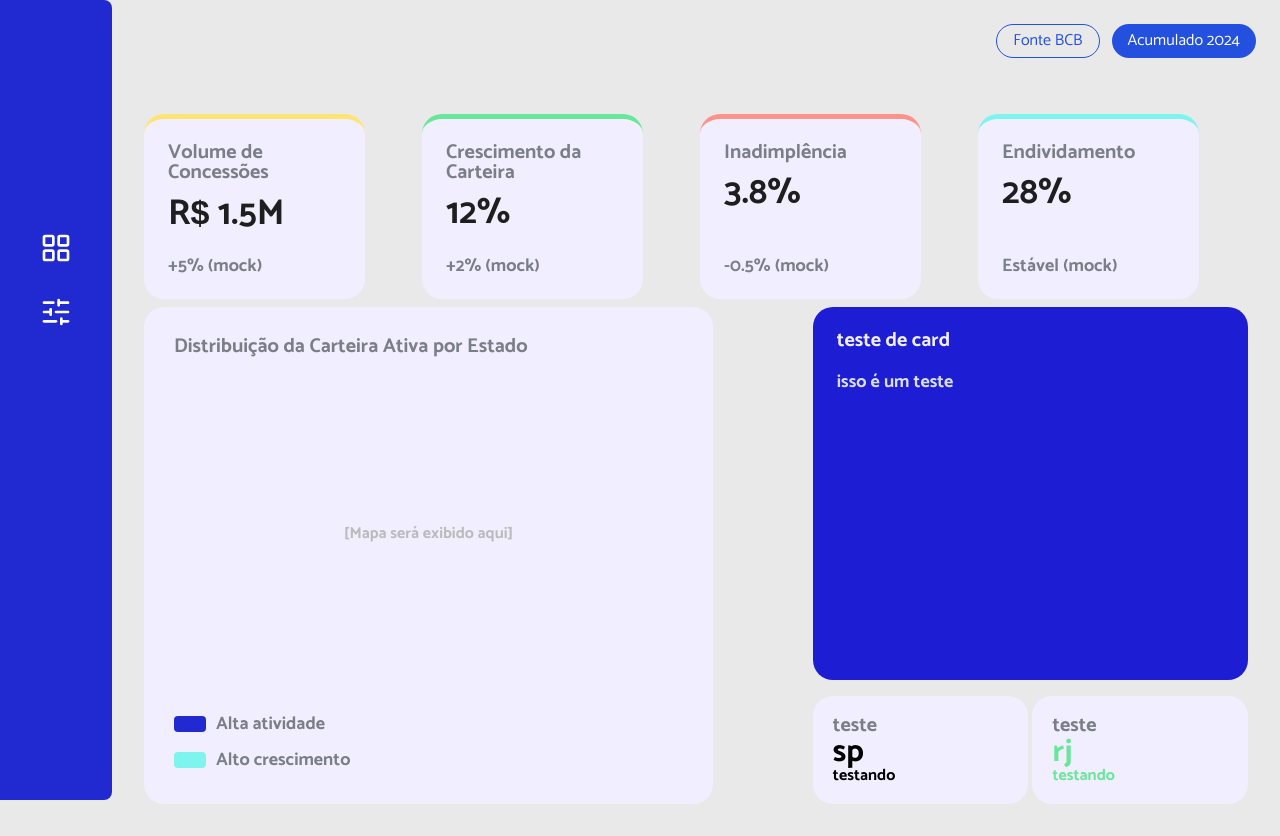
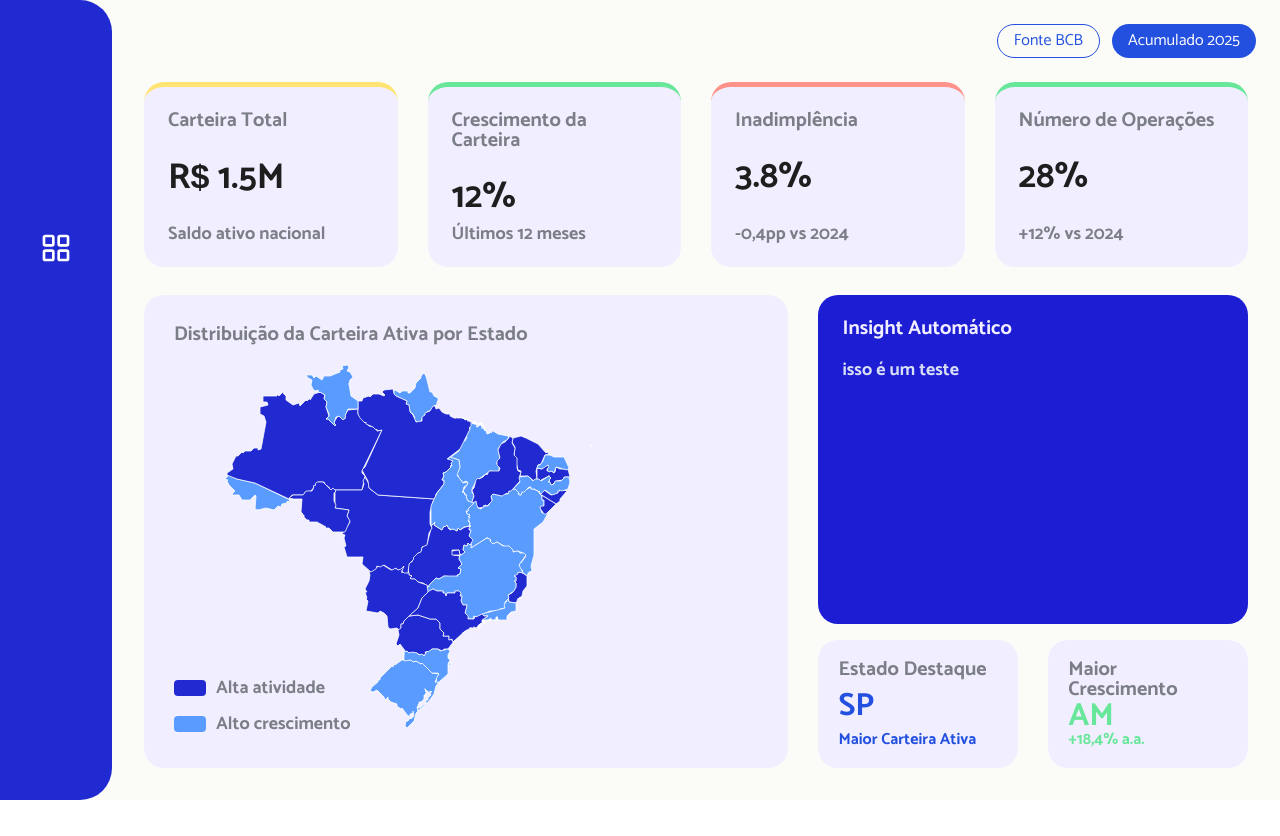
Before and after one commit to TeamMinerva/DM-API, a React (Vite) app in the folder frontend/: page / in a window 1280 px wide. After the commit the page ends 800 px from the top, so only its background shows below. Built offline with nearby package versions, Linux system fonts and the light colour scheme.

Commit message:
feat: melhorias graficas na pagina e implementacao do mapa
adicao do mapa de distribuicao da carteira ativa por estado, adicao de animacoes/transicao na navbar e cards kpi, adicao de efeito destaque em pagina selecionada na navbar

```diff
--- a/frontend/src/components/InsightCard.tsx
+++ b/frontend/src/components/InsightCard.tsx
@@ -1,15 +1,14 @@
 import React from 'react';
 
 interface InsightCardProps {
-  title: string;
   description: string;
 }
 
-const InsightCard: React.FC<InsightCardProps> = ({ title, description }) => {
+const InsightCard: React.FC<InsightCardProps> = ({description }) => {
   return (
     <div className="w-full h-full bg-[#1D1DD4] rounded-[20px] p-6 flex flex-col gap-5 box-border font-[Catamaran]">
       <h3 className="text-xl font-semibold leading-none text-[#F1EFFF] m-0">
-        {title}
+        Insight Automático
       </h3>
       <p className="text-lg font-semibold leading-[130%] text-[#D8DEF3] text-justify m-0">
         {description}
--- a/frontend/src/components/KpiCard.tsx
+++ b/frontend/src/components/KpiCard.tsx
@@ -1,4 +1,4 @@
-import React from 'react';
+import React, { useEffect, useRef, useState } from 'react';
 
 interface KpiCardProps {
   label: string;
@@ -7,12 +7,62 @@ interface KpiCardProps {
   borderColor: string;
 }
 
+const useCountUp = (rawValue: string | number, duration = 800) => {
+  const [display, setDisplay] = useState<string | number>(
+    typeof rawValue === 'number' ? 0 : rawValue
+  )
+  const frameRef = useRef<number>(0)
+
+  useEffect(() => {
+    if (typeof rawValue === 'number') {
+      const start = performance.now()
+      const animate = (now: number) => {
+        const progress = Math.min((now - start) / duration, 1)
+        const eased = 1 - Math.pow(1 - progress, 3)
+        setDisplay(Math.floor(eased * rawValue))
+        if (progress < 1) frameRef.current = requestAnimationFrame(animate)
+        else setDisplay(rawValue)
+      }
+      frameRef.current = requestAnimationFrame(animate)
+      return () => cancelAnimationFrame(frameRef.current)
+    }
+
+    const numMatch = rawValue.match(/([\d.,]+)/)
+    if (!numMatch) return
+
+    const numStr = numMatch[1].replace(',', '.')
+    const target = parseFloat(numStr)
+    if (isNaN(target)) return
+
+    const start = performance.now()
+    const animate = (now: number) => {
+      const progress = Math.min((now - start) / duration, 1)
+      const eased = 1 - Math.pow(1 - progress, 3)
+      const current = eased * target
+
+      const formatted = rawValue.replace(
+        numStr,
+        Number.isInteger(target)
+          ? Math.floor(current).toString()
+          : current.toFixed(1)
+      )
+      setDisplay(formatted)
+      if (progress < 1) frameRef.current = requestAnimationFrame(animate)
+      else setDisplay(rawValue)
+    }
+    frameRef.current = requestAnimationFrame(animate)
+    return () => cancelAnimationFrame(frameRef.current)
+  }, [rawValue, duration])
+
+  return display
+}
+
 const renderValue = (value: string | number) => {
   if (typeof value === 'number') {
-    return <>{value.toLocaleString('pt-BR')}</>;
+    return <>{value.toLocaleString('pt-BR')}</>
   }
 
-  const match = value.match(/^(R)(\$)(.*)$/);
+  const match = value.match(/^(R)(\$)(.*)$/)
   if (match) {
     return (
       <>
@@ -20,29 +70,31 @@ const renderValue = (value: string | number) => {
         <span className="font-[Arial] text-[34px]">{match[2]}</span>
         {match[3]}
       </>
-    );
+    )
   }
 
-  return <>{value}</>;
-};
+  return <>{value}</>
+}
 
 const KpiCard: React.FC<KpiCardProps> = ({ label, value, footerText, borderColor }) => {
+  const animated = useCountUp(value)
+
   return (
     <div
-      className="w-[221px] h-[185px] bg-[#F1EFFF] rounded-[20px] flex flex-col p-6 box-border font-[Catamaran]"
+      className="w-full h-[185px] bg-[#F1EFFF] rounded-[20px] flex flex-col p-6 box-border font-[Catamaran]"
       style={{ borderTop: `5px solid ${borderColor}` }}
     >
       <span className="text-xl font-semibold leading-none text-[#7B7E86] mb-3 block">
         {label}
       </span>
-      <span className="text-[36px] font-semibold leading-none text-[#1E1E1E] mb-auto block">
-        {renderValue(value)}
+      <span className="text-[36px] font-semibold leading-none text-[#1E1E1E] mb-auto block mt-4">
+        {renderValue(animated)}
       </span>
       <span className="text-lg font-semibold leading-none text-[#7B7E86] block">
         {footerText}
       </span>
     </div>
-  );
-};
+  )
+}
 
-export default KpiCard;
+export default KpiCard
--- a/frontend/src/components/MapContainer.tsx
+++ b/frontend/src/components/MapContainer.tsx
@@ -1,28 +1,28 @@
-import React from 'react';
+import React from "react"
+import BrazilMap from "../components/maps/BrazilMap"
 
-const MapContainer: React.FC = () => {
+const MapCard: React.FC = () => {
   return (
-    <div className="w-[569px] h-[497px] bg-[#F1EFFF] rounded-[20px] p-[30px] box-border flex flex-col justify-between relative font-[Catamaran]">
+    <div className="w-full h-full bg-[#F1EFFF] rounded-[20px] p-[30px] box-border flex flex-col gap-4 font-[Catamaran] relative overflow-hidden">
       <h3 className="text-xl font-semibold leading-none text-[#7B7E86] m-0">
         Distribuição da Carteira Ativa por Estado
       </h3>
-
-      <div className="flex-1 flex items-center justify-center text-base font-semibold text-[#BBB]">
-        [Mapa será exibido aqui]
+      <div className="absolute top-[40px] left-[-40px] w-[110%] h-[85%] z-10 pointer-events-none">
+        <BrazilMap />
       </div>
-
-      <div className="flex flex-col gap-2">
+      <div className="flex-1" />
+      <div className="flex flex-col gap-2 relative z-20">
         <div className="flex items-center gap-[10px] text-lg font-semibold text-[#7B7E86]">
           <div className="w-8 h-4 bg-[#202AD0] rounded-[4px]" />
           <span>Alta atividade</span>
         </div>
         <div className="flex items-center gap-[10px] text-lg font-semibold text-[#7B7E86]">
-          <div className="w-8 h-4 bg-[#7DF4ED] rounded-[4px]" />
+          <div className="w-8 h-4 bg-[#5A9BFF] rounded-[4px]" />
           <span>Alto crescimento</span>
         </div>
       </div>
     </div>
-  );
-};
+  )
+}
 
-export default MapContainer;
+export default MapCard
--- a/frontend/src/components/Sidebar.tsx
+++ b/frontend/src/components/Sidebar.tsx
@@ -1,56 +1,68 @@
-import { useState } from "react"
-import logo  from "../assets/dm-logo.png"
-import { LayoutGrid, SlidersHorizontal } from "lucide-react"
-import { Link } from "react-router-dom"
+import { useState } from "react";
+import logo from "../assets/dm-logo.png";
+import { LayoutGrid } from "lucide-react";
+import { NavLink } from "react-router-dom";
 
 export default function Sidebar() {
-  const [isOpen, setIsOpen] = useState(false)
-
+  const [isOpen, setIsOpen] = useState(false);
   return (
     <aside className="flex h-screen">
-      <div className="w-28 bg-[#202AD0] rounded-r-[0.5rem] flex flex-col items-center pt-48 gap-8">
-        <button
-          onClick={() => setIsOpen(!isOpen)}
 
-          className="text-white pt-10"
-        >
+      <div className="w-28 bg-[#202AD0] rounded-r-[2rem] flex flex-col items-center pt-48 gap-8 z-10">
+        <button onClick={() => setIsOpen(!isOpen)} className="text-white pt-10">
           <LayoutGrid size={32} />
         </button>
-
-        <button className="text-white">
-          <SlidersHorizontal size={32} />
-        </button>
       </div>
-
-      {isOpen && (
-
-        <div className="w-48 bg-[#2350DE] color rounded-tr-[2.5rem] rounded-br-[2.5rem] flex flex-col pt-12  px-12  text-white shadow-2xl ">
-
-          <img src = {logo} alt="logo da DM" className="w-20 mb-9 self-center" />
-
+      <div className={`overflow-hidden transition-all duration-300 ease-in-out
+        ${isOpen ? "w-48 opacity-100" : "w-0 opacity-0"}`}>
+        <div className="w-16 h-16 bg-[#2350DE] absolute z-0 top-0 left-16"/>
+        <div className="w-16 h-16 bg-[#2350DE] absolute z-0 bottom-0 left-16"/>
+        <div className="w-48 h-full bg-[#2350DE] rounded-tr-[2.5rem] rounded-br-[2.5rem] flex flex-col pt-12 text-white">
+          <img src={logo} alt="logo da DM" className="w-20 mb-9 self-center" />
           <nav className="flex flex-col gap-9 text-base pt-16">
-
-            <Link to="/" className="hover:opacity-80">
+            <NavLink
+              to="/"
+              end
+              className={({ isActive }) =>
+                isActive
+                  ? "relative bg-[#FBFCF8] text-[#7B7E86] rounded-l-[20px] w-full ml-8 pl-4 py-2 active-nav"
+                  : "hover:opacity-80 px-12"
+              }>
               Dashboard
-
-            </Link>
-
-            <Link to="/Mercado" className="hover:opacity-80">
+            </NavLink>
+            <NavLink
+              to="/Mercado"
+              end
+              className={({ isActive }) =>
+                isActive
+                  ? "relative bg-[#FBFCF8] text-[#7B7E86] rounded-l-[20px] w-full ml-8 pl-4 py-2 active-nav"
+                  : "hover:opacity-80 px-12"
+              }>
               Mercado
-            </Link>
-
-
-            <Link to="/Risco" className="hover:opacity-80">
+            </NavLink>
+            <NavLink
+              to="/Risco"
+              end
+              className={({ isActive }) =>
+                isActive
+                  ? "relative bg-[#FBFCF8] text-[#7B7E86] rounded-l-[20px] w-full ml-8 pl-4 py-2 active-nav"
+                  : "hover:opacity-80 px-12"
+              }>
               Risco
-            </Link>
-
-            <Link to="/Expansao" className="hover:opacity-80">
+            </NavLink>
+            <NavLink
+              to="/Expansao"
+              end
+              className={({ isActive }) =>
+                isActive
+                  ? "relative bg-[#FBFCF8] text-[#7B7E86] rounded-l-[20px] w-full ml-8 pl-4 py-2 active-nav"
+                  : "hover:opacity-80 px-12"
+              }>
               Expansão
-            </Link>
-
+            </NavLink>
           </nav>
         </div>
-      )}
+      </div>
     </aside>
-  )
+  );
 }
--- a/frontend/src/components/Topbar.tsx
+++ b/frontend/src/components/Topbar.tsx
@@ -1,4 +1,5 @@
 export default function Topbar() {
+  const ano = new Date().getFullYear() - 1
   return (
     <header className="flex justify-end gap-3 p-6">
       <button className="px-4 py-1 rounded-full border border-[#2350DE] text-[#2350DE] text-base hover:bg-[#2350DE] hover:text-white transition">
@@ -6,7 +7,7 @@ export default function Topbar() {
      </button>
 
       <button className="px-4 py-1 rounded-full bg-[#2350DE] text-white text-base">
-        Acumulado 2024
+        Acumulado {ano}
       </button>
     </header>
   )
--- a/frontend/src/components/maps/BrazilMap.tsx
+++ b/frontend/src/components/maps/BrazilMap.tsx
@@ -1,112 +1,166 @@
-import { MapContainer, GeoJSON } from "react-leaflet"
-import "leaflet/dist/leaflet.css"
-import geoData from "./brazil-states.geo.json"
-import { useMemo } from "react"
-
+import { MapContainer, GeoJSON } from "react-leaflet";
+import "leaflet/dist/leaflet.css";
+import geoData from "./brazil-states.geo.json";
+import { useMemo } from "react";
 
 type StateKey =
-  | "AC" | "AL" | "AP" | "AM" | "BA" | "CE" | "DF"
-  | "ES" | "GO" | "MA" | "MT" | "MS" | "MG" | "PA"
-  | "PB" | "PR" | "PE" | "PI" | "RJ" | "RN" | "RS"
-  | "RO" | "RR" | "SC" | "SP" | "SE" | "TO"
+  | "AC"
+  | "AL"
+  | "AP"
+  | "AM"
+  | "BA"
+  | "CE"
+  | "DF"
+  | "ES"
+  | "GO"
+  | "MA"
+  | "MT"
+  | "MS"
+  | "MG"
+  | "PA"
+  | "PB"
+  | "PR"
+  | "PE"
+  | "PI"
+  | "RJ"
+  | "RN"
+  | "RS"
+  | "RO"
+  | "RR"
+  | "SC"
+  | "SP"
+  | "SE"
+  | "TO";
 
-type Category = "high_activity" | "high_growth"
+type Category = "high_activity" | "high_growth";
 
 const categoryColors = {
   high_activity: "#202AD0",
-  high_growth: "#7DF4ED",
-  default: "#E5E7EB"
-}
+  high_growth: "#5A9BFF",
+  default: "#E5E7EB",
+};
 
 const stateNameToUF: Record<string, StateKey> = {
-  Acre: "AC", Alagoas: "AL", Amapá: "AP", Amazonas: "AM", Bahia: "BA",
-  Ceará: "CE", "Distrito Federal": "DF", "Espírito Santo": "ES", Goiás: "GO",
-  Maranhão: "MA", "Mato Grosso": "MT", "Mato Grosso do Sul": "MS",
-  "Minas Gerais": "MG", Pará: "PA", Paraíba: "PB", Paraná: "PR",
-  Pernambuco: "PE", Piauí: "PI", "Rio de Janeiro": "RJ",
-  "Rio Grande do Norte": "RN", "Rio Grande do Sul": "RS",
-  Rondônia: "RO", Roraima: "RR", "Santa Catarina": "SC",
-  "São Paulo": "SP", Sergipe: "SE", Tocantins: "TO"
-}
-
-
-function MapLegend() {
-  return (
-    <div className="absolute bottom-2 left-2 z-[1000] flex flex-col gap-2 bg-white/80 p-2 rounded-lg backdrop-blur-sm">
-      <div className="flex items-center gap-2">
-        <div className="w-4 h-2 rounded-full" style={{ backgroundColor: categoryColors.high_activity }} />
-        <span className="text-xs text-slate-600 font-medium">Alta atividade</span>
-      </div>
-      <div className="flex items-center gap-2">
-        <div className="w-4 h-2 rounded-full" style={{ backgroundColor: categoryColors.high_growth }} />
-        <span className="text-xs text-slate-600 font-medium">Alto crescimento</span>
-      </div>
-    </div>
-  )
-}
+  Acre: "AC",
+  Alagoas: "AL",
+  Amapá: "AP",
+  Amazonas: "AM",
+  Bahia: "BA",
+  Ceará: "CE",
+  "Distrito Federal": "DF",
+  "Espírito Santo": "ES",
+  Goiás: "GO",
+  Maranhão: "MA",
+  "Mato Grosso": "MT",
+  "Mato Grosso do Sul": "MS",
+  "Minas Gerais": "MG",
+  Pará: "PA",
+  Paraíba: "PB",
+  Paraná: "PR",
+  Pernambuco: "PE",
+  Piauí: "PI",
+  "Rio de Janeiro": "RJ",
+  "Rio Grande do Norte": "RN",
+  "Rio Grande do Sul": "RS",
+  Rondônia: "RO",
+  Roraima: "RR",
+  "Santa Catarina": "SC",
+  "São Paulo": "SP",
+  Sergipe: "SE",
+  Tocantins: "TO",
+};
 
 export default function BrazilMap() {
   const mockData = useMemo(() => {
-    const data: Record<string, { category: Category; value: number }> = {}
+    const data: Record<string, { category: Category; value: number }> = {};
     Object.values(stateNameToUF).forEach((uf) => {
       data[uf] = {
         category: Math.random() > 0.5 ? "high_activity" : "high_growth",
-        value: Math.floor(Math.random() * 1_000_000_000)
-      }
-    })
-    return data
-  }, [])
+        value: Math.floor(Math.random() * 1_000_000_000),
+      };
+    });
+    return data;
+  }, []);
 
   const getColor = (uf: string) => {
-    const data = mockData[uf]
-    return data ? categoryColors[data.category] : categoryColors.default
-  }
+    const data = mockData[uf];
+    return data ? categoryColors[data.category] : categoryColors.default;
+  };
 
   const onEachState = (feature: any, layer: any) => {
-    const stateName = feature.properties.name
-    const uf = stateNameToUF[stateName]
-    const data = mockData[uf]
+    const stateName = feature.properties.name;
+    const uf = stateNameToUF[stateName];
+    const baseColor = getColor(uf);
 
     layer.setStyle({
-      fillColor: getColor(uf),
-      weight: 1,
-      color: "#FFFFFF",
-      fillOpacity: 1
-    })
+      fillColor: baseColor,
+      weight: 0.75,
+      color: "#FFF",
+      fillOpacity: 1,
+    });
 
-    layer.bindTooltip(
-      `<strong>${stateName} (${uf})</strong><br/>`,
-      { sticky: true }
-    )
-  }
+    layer.on("mouseover", () => {
+      layer.setStyle({
+        weight: 2.5,
+        color: "#FFF",
+        fillOpacity: 0.75,
+        fillColor: baseColor,
+      });
+      layer.bringToFront();
+
+      const el = layer.getElement?.() ?? (layer as any)._path;
+      if (el) {
+        el.style.transform = "translateY(-4px)";
+        el.style.transition = "transform 0.15s ease";
+        el.style.filter = "drop-shadow(0 6px 8px rgba(0,0,0,0.3))";
+      }
+    });
+
+    layer.on("mouseout", () => {
+      layer.setStyle({
+        weight: 0.75,
+        color: "#FFF",
+        fillOpacity: 1,
+        fillColor: baseColor,
+      });
+
+      const el = layer.getElement?.() ?? (layer as any)._path;
+      if (el) {
+        el.style.transform = "translateY(0)";
+        el.style.filter = "none";
+      }
+    });
+
+    layer.bindTooltip(`<strong>${stateName} (${uf})</strong>`, {
+      sticky: true,
+    });
+  };
 
   return (
-    <div className="W-full h-[450px] relative bg-transparent">
+    <div className="w-full h-full relative bg-transparent">
       <MapContainer
-        center={[-15.75, -48.0]}
-        zoom={3}
+        center={[-14, -47.5]}
+        zoom={3.63}
+        zoomSnap={0}
         scrollWheelZoom={false}
         dragging={false}
         doubleClickZoom={false}
         zoomControl={false}
         attributionControl={false}
         className="w-full h-full bg-transparent outline-none z-10"
-        style={{ width: "45%", height: "100%", background: "transparent" }}
+        style={{ width: "100%", height: "100%", background: "transparent" }}
       >
         <GeoJSON
           data={geoData}
           style={{
             weight: 1,
             opacity: 1,
-            color: 'white',
-            fillOpacity: 0.8
+            color: "white",
+            fillOpacity: 1,
           }}
           onEachFeature={onEachState}
         />
-
       </MapContainer>
-
-      <MapLegend />
     </div>
-  )
+  );
 }
--- a/frontend/src/pages/Home.tsx
+++ b/frontend/src/pages/Home.tsx
@@ -7,61 +7,55 @@ import HighlightCard from "../components/HighlightCard";
 
 export default function Home() {
   return (
-    <div className="flex min-h-screen bg-[#e9e9e9]">
+    <div className="flex h-screen bg-[#FBFCF8]">
       <Sidebar />
-      <div className="flex-1">
+      <div className="flex-1 flex flex-col overflow-hidden">
         <Topbar />
-
-        <main className="p-8">
-          <div className="flex flex-col gap-2">
-            <div className="grid grid-cols-1 md:grid-cols-2 lg:grid-cols-4 gap-2">
+        <main className="p-8 flex-1 overflow-hidden">
+          <div className="flex flex-col gap-2 h-full">
+            <div className="grid grid-cols-1 md:grid-cols-2 lg:grid-cols-4 gap-[30px] -mt-8">
               <KpiCard
-                label="Volume de Concessões"
+                label="Carteira Total"
                 value="R$ 1.5M"
                 borderColor="#FFE473"
-                footerText="+5% (mock)"
+                footerText="Saldo ativo nacional"
               />
               <KpiCard
                 label="Crescimento da Carteira"
                 value="12%"
                 borderColor="#68E699"
-                footerText="+2% (mock)"
+                footerText="Últimos 12 meses"
               />
               <KpiCard
                 label="Inadimplência"
                 value="3.8%"
                 borderColor="#FF928A"
-                footerText="-0.5% (mock)"
+                footerText="-0,4pp vs 2024"
               />
               <KpiCard
-                label="Endividamento"
+                label="Número de Operações"
                 value="28%"
-                borderColor="#7DF4ED"
-                footerText="Estável (mock)"
+                borderColor="#68E699"
+                footerText="+12% vs 2024"
               />
             </div>
-
-            <div className="flex gap-4 items-stretch">
-              <div className="flex-[3]">
+            <div className="flex gap-[30px] items-stretch flex-1 mt-5">
+              <div className="w-[60%]">
                 <MapContainer />
               </div>
-
-              <div className="flex-[2] flex flex-col gap-4">
-                <InsightCard
-                  title="teste de card"
-                  description="isso é um teste"
-                />
-                <div className="grid grid-cols-2 gap-1">
+              <div className="w-[40%] flex flex-col gap-4">
+                <InsightCard description="isso é um teste" />
+                <div className="grid grid-cols-2 gap-[30px]">
                   <HighlightCard
-                    title="teste"
-                    stateAbbreviation="sp"
-                    footerText="testando"
-                    accentColor=""
+                    title="Estado Destaque"
+                    stateAbbreviation="SP"
+                    footerText="Maior Carteira Ativa"
+                    accentColor="#2350DE"
                   />
                   <HighlightCard
-                    title="teste"
-                    stateAbbreviation="rj"
-                    footerText="testando"
+                    title="Maior Crescimento"
+                    stateAbbreviation="AM"
+                    footerText="+18,4% a.a."
                     accentColor="#68E699"
                   />
                 </div>
```
